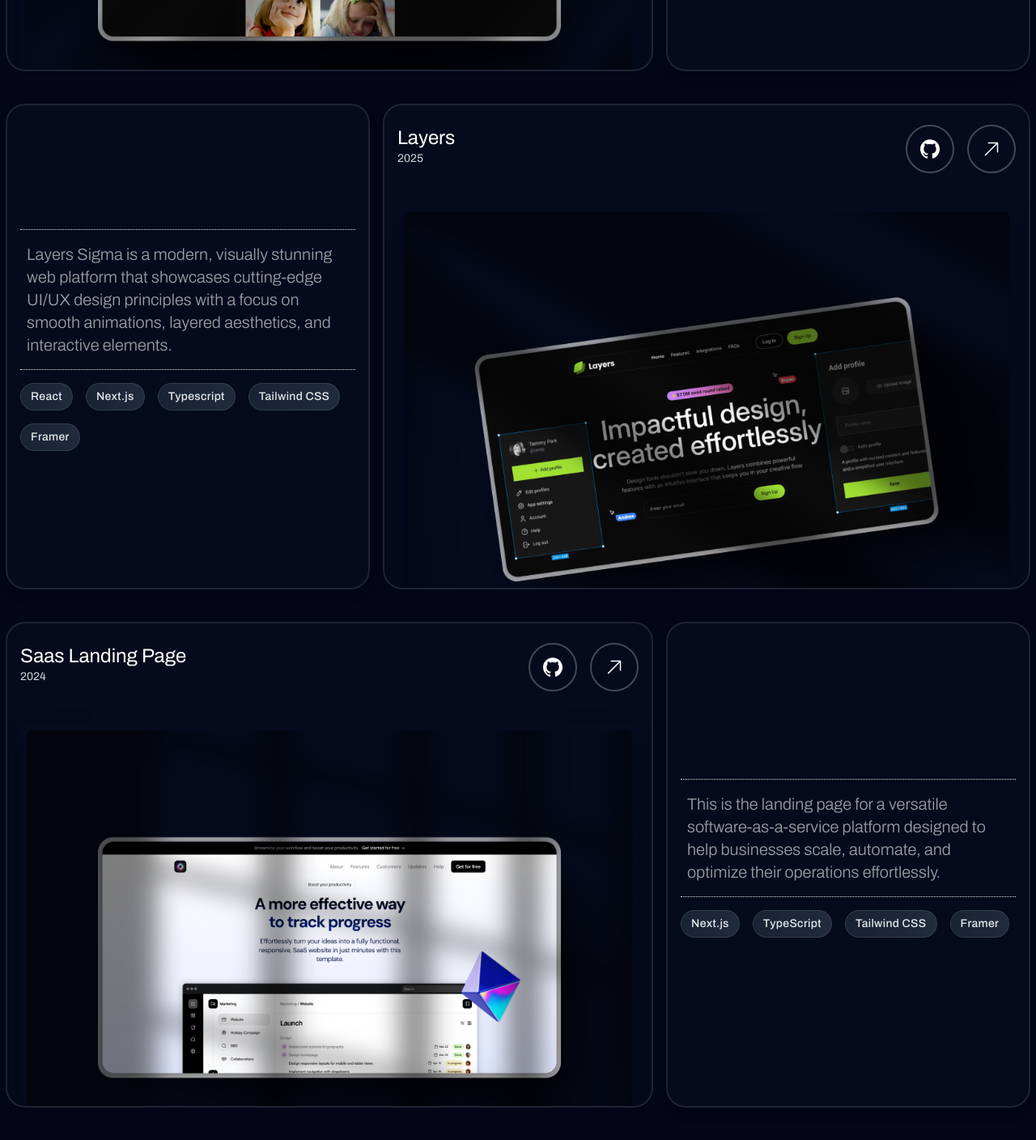
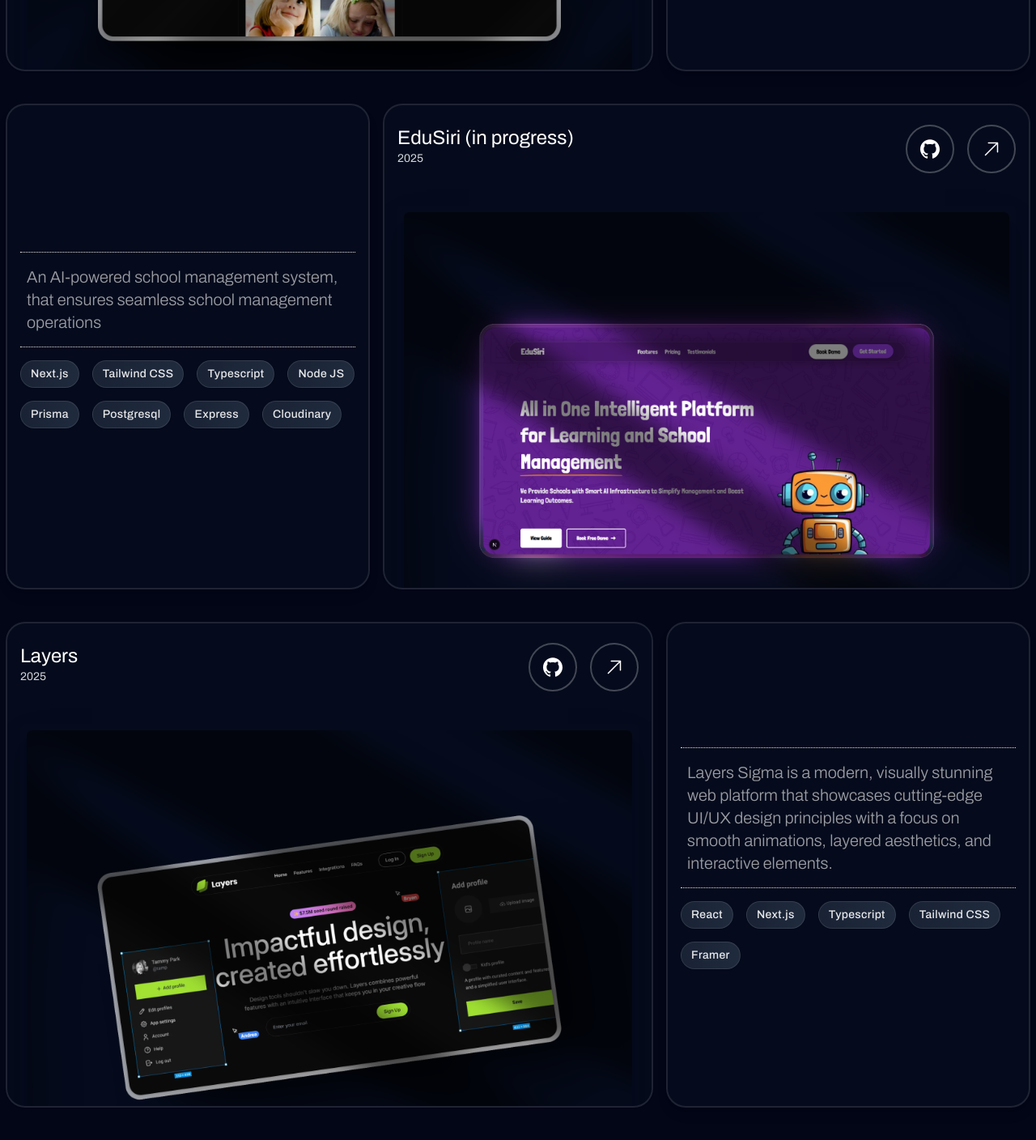
Before and after one commit to amanzecodes/port-v1, a Next.js app: page / in a window 1280 px wide. Shown: the part 3240-4648 px from the top of the page at 81% size. Built offline with nearby package versions, Linux system fonts and the light colour scheme.

Commit message:
Refactor code structure for improved readability and maintainability

```diff
--- a/src/app/components/Projects.tsx
+++ b/src/app/components/Projects.tsx
@@ -2,7 +2,7 @@ import { FC } from "react";
 import image2 from "../../../assets/images/project1.png";
 import image3 from "../../../assets/images/image3.png";
 import image5 from "../../../assets/images/image5.png";
-import image7 from "../../../assets/images/image7.png";
+import edusiri from "../../../assets/images/edusirii.png";
 import socially from "../../../assets/images/socially.png"
 import bluelink from '../../../assets/images/project11.png'
 import Image from "next/image";
@@ -11,6 +11,7 @@ import Structure from "./Structure";
 const projects = [
   {name: "BlueLink SBS", image: bluelink, href: "https://www.bluel.ink/"},
   {name: "Socially", image: socially, href: "https://socially-amanze.vercel.app/"},
+  {name: "Edusiri (in progress)", image: edusiri, href: "https://github.com/amanzecodes/EdAfrika_Backend"},
   { name: "Layers", image: image2, href: "https://layers-sigma.vercel.app/" },
   { name: "Saas Landing Page", image: image5, href: "https://amanze-saas.vercel.app/" },
   { name: "VirtualR", image: image3, href: "https://virtual-r-one-ochre.vercel.app/" },
--- a/src/app/components/Structure.tsx
+++ b/src/app/components/Structure.tsx
@@ -2,8 +2,8 @@ import Project from "./ui/Project";
 import ProjectDescription from "./ui/ProjectDescription";
 import project1 from "../../../assets/images/project1.png";
 import project2 from "../../../assets/images/image5.png";
-import project3 from "../../../assets/images/image7.png";
 import project4 from "../../../assets/images/image3.png";
+import edusiri from "../../../assets/images/edusirii.png"
 import socially from "../../../assets/images/socially.png"
 import bluelink from '../../../assets/images/project11.png'
 
@@ -41,13 +41,24 @@ const projects: ProjectProps[] = [
     githubhref:"https://github.com/amanzecodes/socially"
   },
   {
+    title: "EduSiri (in progress)",
+    subheading: "2025",
+    imageUrl: edusiri,
+    description:
+      "An AI-powered school management system, that ensures seamless school management operations",
+    stack: ["Next.js", "Tailwind CSS", "Typescript", "Node JS", "Prisma", "Postgresql", "Express", "Cloudinary"],
+    reverse: false,
+    href:"",
+    githubhref:"https://github.com/amanzecodes/EdAfrika_Backend"
+  },
+  {
     title: "Layers",
     subheading: "2025",
     imageUrl: project1,
     description:
       "Layers Sigma is a modern, visually stunning web platform that showcases cutting-edge UI/UX design principles with a focus on smooth animations, layered aesthetics, and interactive elements.",
     stack: ["React", "Next.js", "Typescript", "Tailwind CSS", "Framer"],
-    reverse: false, // Normal order (Image first, then description)
+    reverse: true, // Normal order (Image first, then description)
     href:"https://layers-sigma.vercel.app/",
     githubhref:"https://github.com/amanzecodes/Layers"
   },
@@ -58,7 +69,7 @@ const projects: ProjectProps[] = [
     description:
       "This is the landing page for a versatile software-as-a-service platform designed to help businesses scale, automate, and optimize their operations effortlessly.",
     stack: ["Next.js", "TypeScript", "Tailwind CSS", "Framer"],
-    reverse: true, // Reverse order (Description first, then image)
+    reverse: false, // Reverse order (Description first, then image)
     href: "https://amanze-saas.vercel.app/",
     githubhref: "https://github.com/amanzecodes/Landing-page"
   },
```
Also changed, not shown: assets/images/edusirii.png (added), public/edusiri.png (added).
